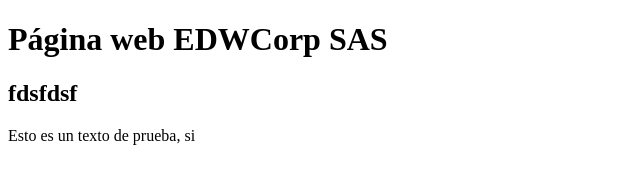
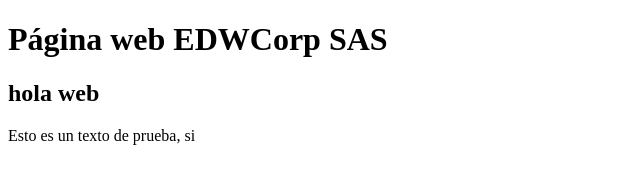
Before and after one commit to cmorenoedw/paginaedw, a plain HTML site: page index.html in a window 1280 px wide. Shown: the full height of the page, 0-640 px from the left. Drawn offline with Linux system fonts and the light colour scheme.

Commit message:
cambio de texto línea 10

```diff
--- a/index.html
+++ b/index.html
@@ -7,7 +7,7 @@
 	<body>
 
 		<h1>Página web EDWCorp SAS</h1>
-		<h2>fdsfdsf</h2>
+		<h2>hola web</h2>
 		<p>Esto es un texto de prueba, si</p>
 	</body>
 </html>
```
